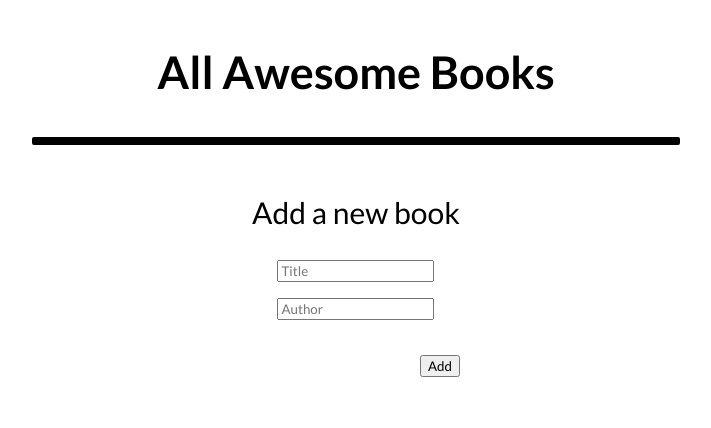
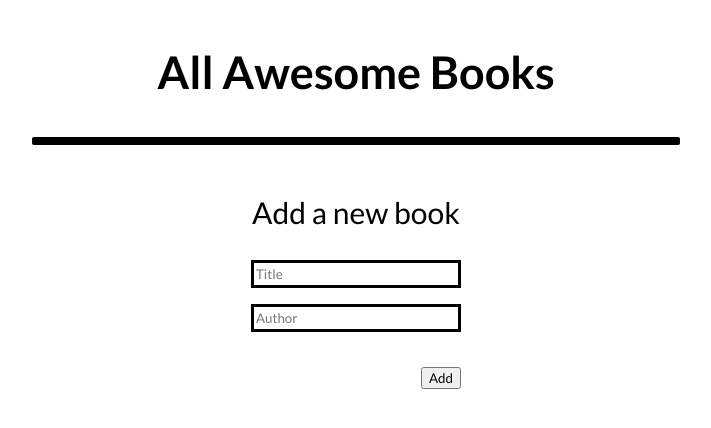
Before and after one commit to kalbek/Awesome-Books, a website: page index.html in a window 1280 px wide. Shown: the whole page, without its empty margins (284-995 px from the left). Drawn offline with Linux system fonts and the light colour scheme.

Commit message:
Add styles for input

```diff
--- a/style.css
+++ b/style.css
@@ -98,3 +98,9 @@ form {
 .title-input-group p {
   font-size: 30px;
 }
+
+input {
+  width: 200px;
+  height: 20px;
+  border: 3px solid #000;
+}
```
